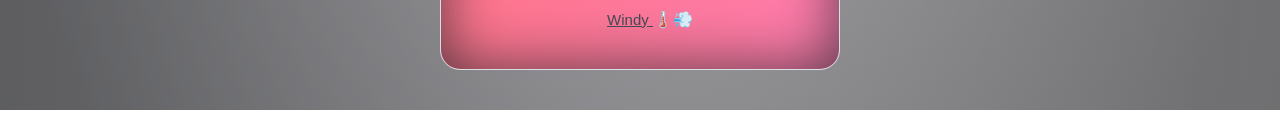
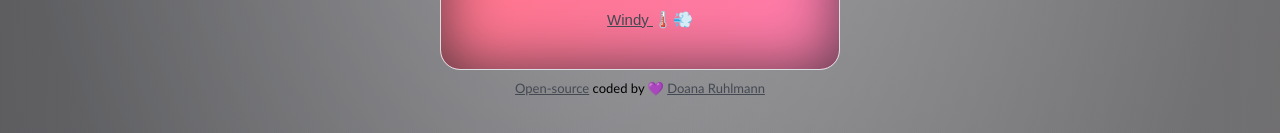
Before and after one commit to doana01/React-Github-Netlify, a React (Create React App) app: page / in a window 1280 px wide. Shown: the part 866-999 px from the top of the page. Before the commit the page ends 976 px from the top, so only its background shows below. Built offline with nearby package versions, Linux system fonts and the light colour scheme.

Commit message:
added footer

```diff
--- a/src/App.js
+++ b/src/App.js
@@ -6,6 +6,9 @@ function App() {
   return (
     <div className="App">
       <Weather />
+      <footer><a href="https://github.com/doana01/React-Github-Netlify" id="link">Open-source</a> coded by 💜  <a href="https://www.linkedin.com/in/mimoolah/" id="link">Doana Ruhlmann</a>
+      </footer>
+
     </div>
   );
 }
```
Also changed, not shown: 1 other file (tests, documents, lock files or other folders).
